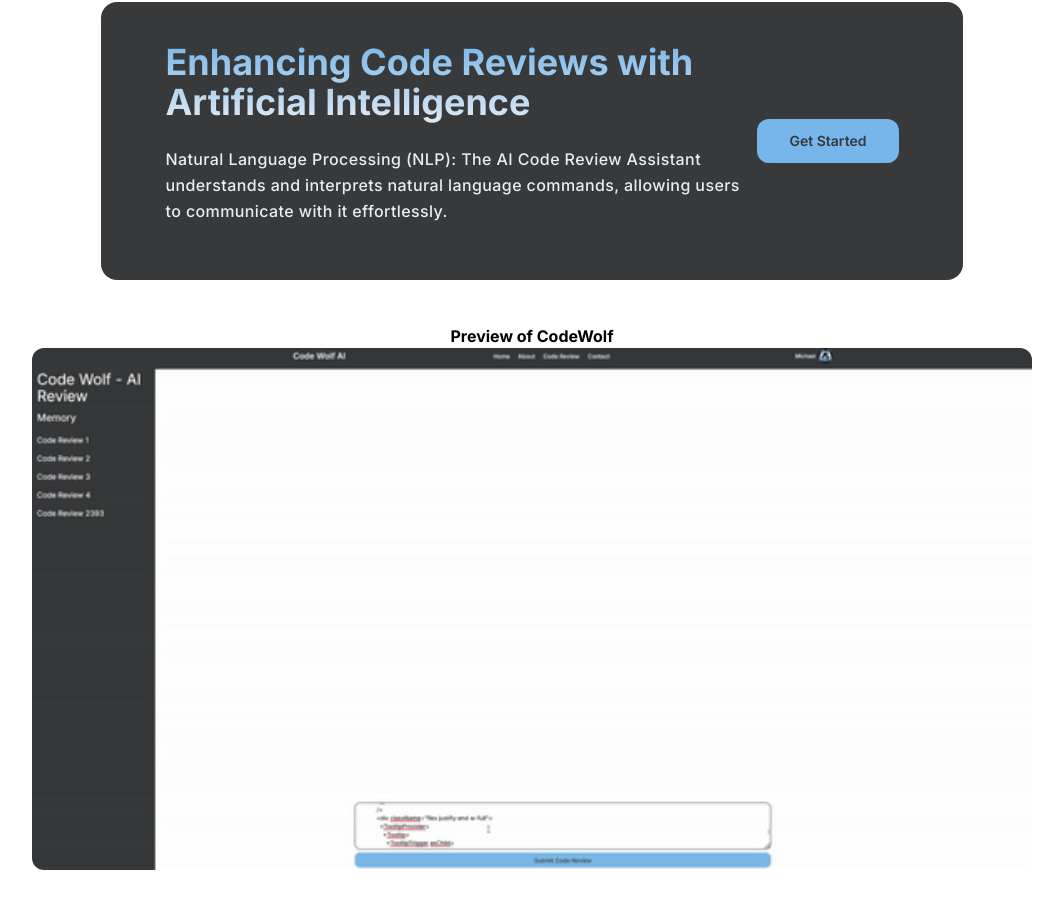
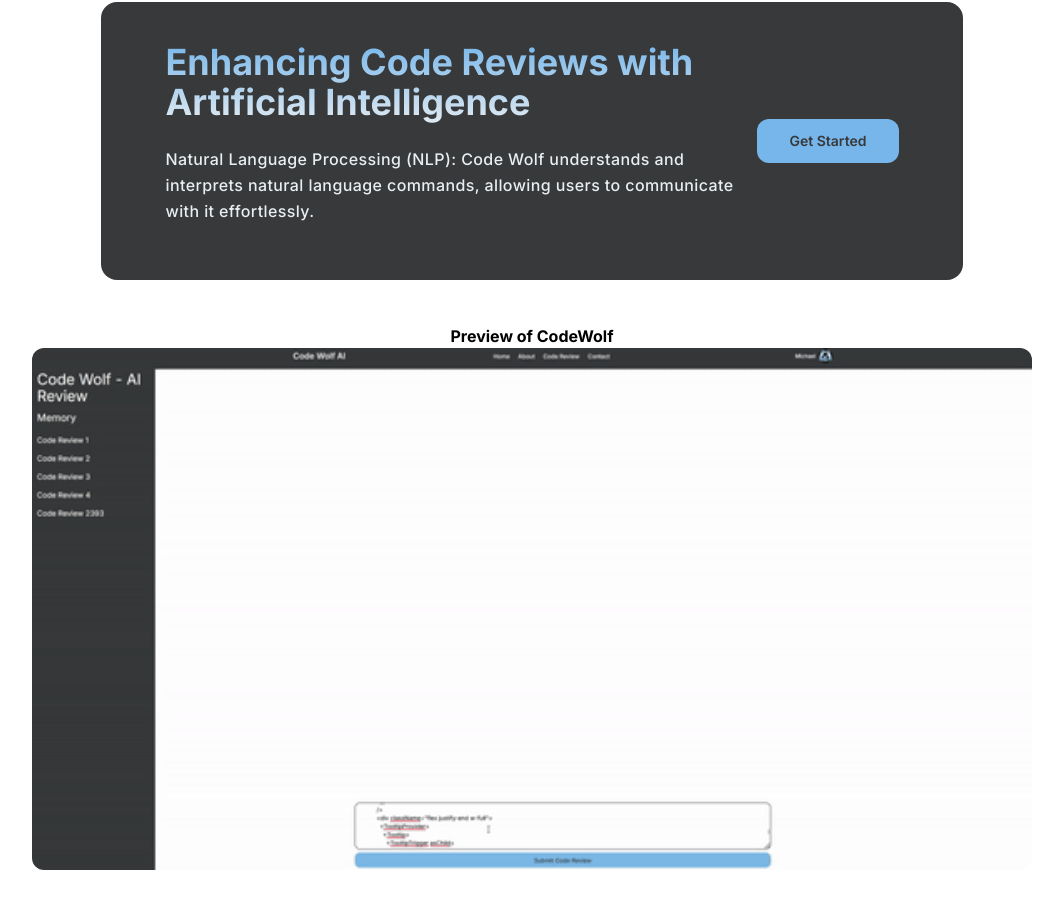
Before and after one commit to MK732/CodeWolf, a Next.js app: page / in a window 1280 px wide. Shown: the part 1278-2186 px from the top of the page, without its empty margins (108-1171 px from the left). Built offline with nearby package versions, Linux system fonts and the light colour scheme; no server answers.

Commit message:
Refactored wording for CTA

```diff
--- a/app/Components/Content/CTA.tsx
+++ b/app/Components/Content/CTA.tsx
@@ -14,9 +14,9 @@
                   Enhancing Code Reviews with Artificial Intelligence
                 </h2>
                 <p className="my-4 bg-transparent font-medium leading-relaxed tracking-wide text-alice">
-                  Natural Language Processing (NLP): The AI Code Review
-                  Assistant understands and interprets natural language
-                  commands, allowing users to communicate with it effortlessly.
+                  Natural Language Processing (NLP): Code Wolf understands and
+                  interprets natural language commands, allowing users to
+                  communicate with it effortlessly.
                 </p>
               </div>
               <div className="flex flex-wrap items-center justify-center gap-6 ">
```
